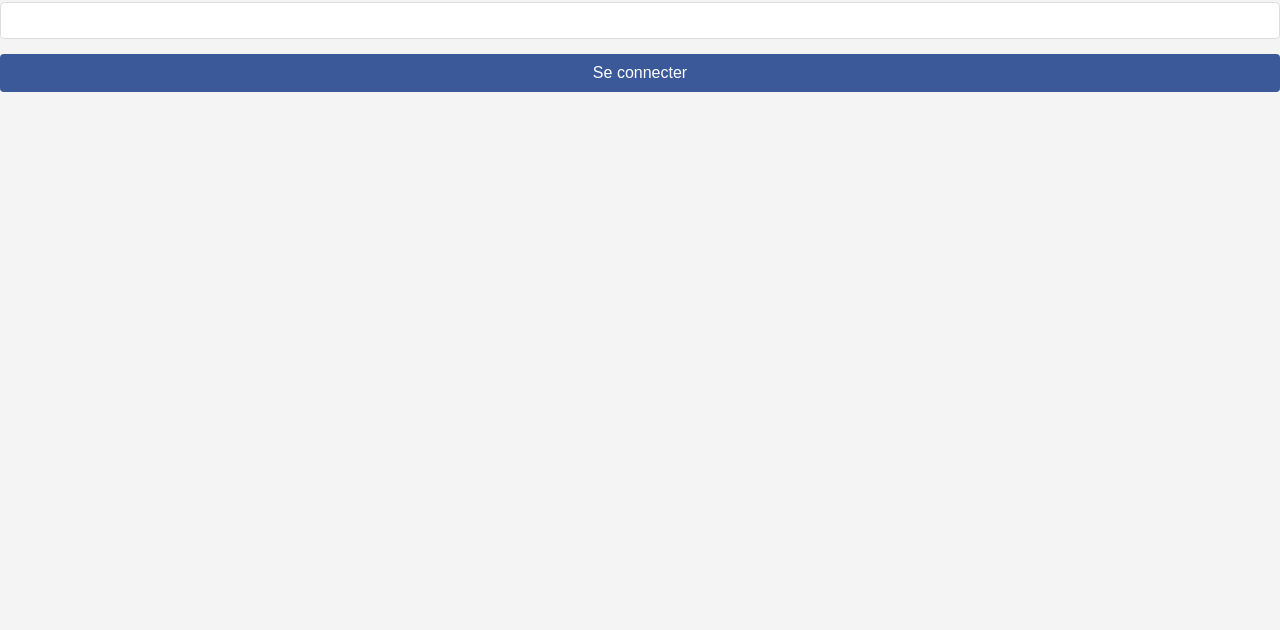
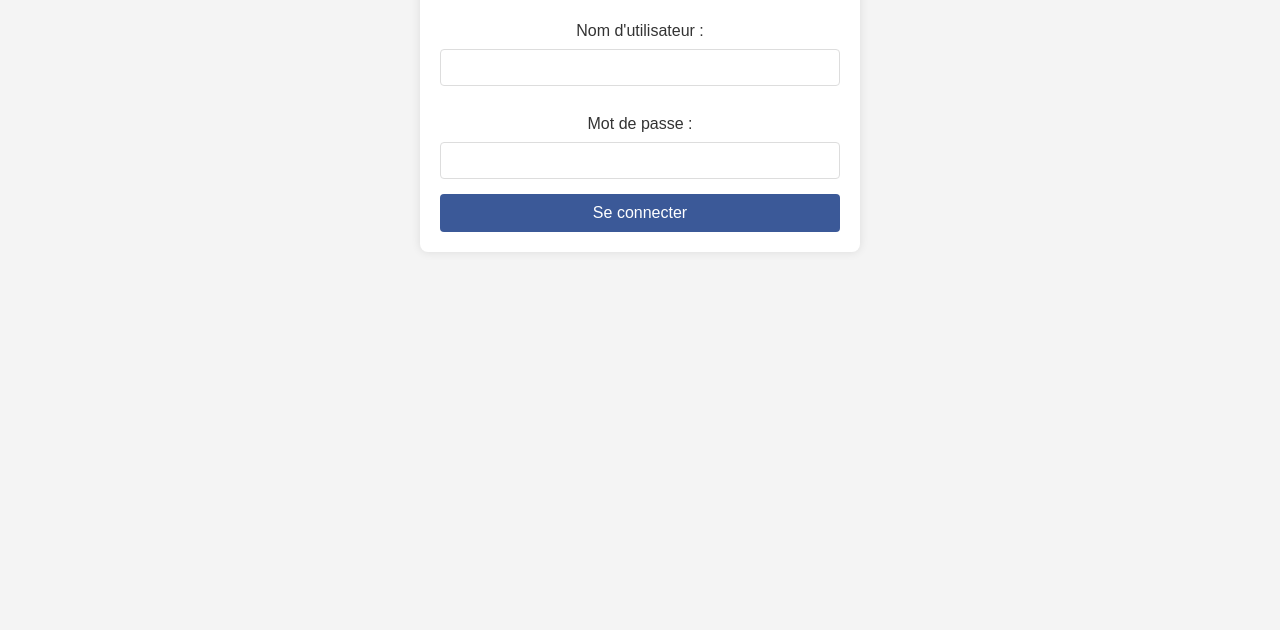
Before and after one commit to Ml39140yt/topazcompagnie, a plain HTML site: page index.html in a window 1280 px wide. Shown: the part 170-800 px from the top of the page. Drawn offline with Linux system fonts and the light colour scheme.

Commit message:
Update style.css

```diff
--- a/style.css
+++ b/style.css
@@ -113,3 +113,45 @@ footer a {
 footer a:hover {
     text-decoration: underline;
 }
+
+/* Styles pour la page de connexion */
+#login-container {
+    max-width: 400px;
+    margin: 100px auto;
+    padding: 20px;
+    background: #fff;
+    border-radius: 8px;
+    box-shadow: 0 0 10px rgba(0, 0, 0, 0.1);
+    text-align: center;
+}
+
+#login-container h2 {
+    margin-bottom: 20px;
+}
+
+#login-container form {
+    display: flex;
+    flex-direction: column;
+}
+
+#login-container input[type="text"],
+#login-container input[type="password"] {
+    padding: 10px;
+    margin-bottom: 15px;
+    border: 1px solid #ddd;
+    border-radius: 4px;
+}
+
+#login-container input[type="submit"] {
+    padding: 10px;
+    background-color: #3b5998;
+    color: #fff;
+    border: none;
+    border-radius: 4px;
+    cursor: pointer;
+    font-size: 16px;
+}
+
+#login-container input[type="submit"]:hover {
+    background-color: #2d4373;
+}
```
